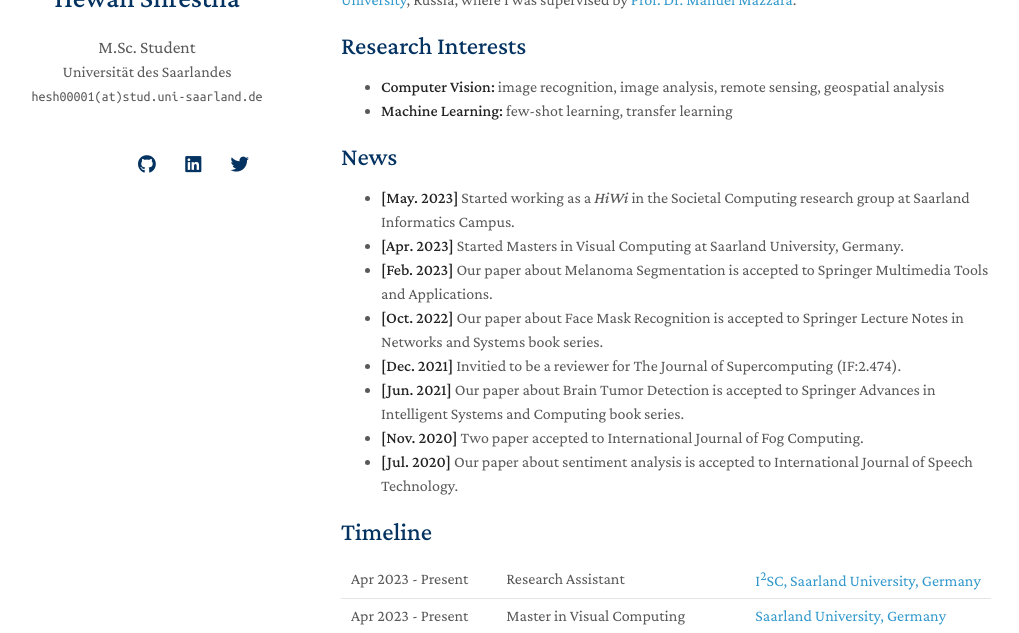
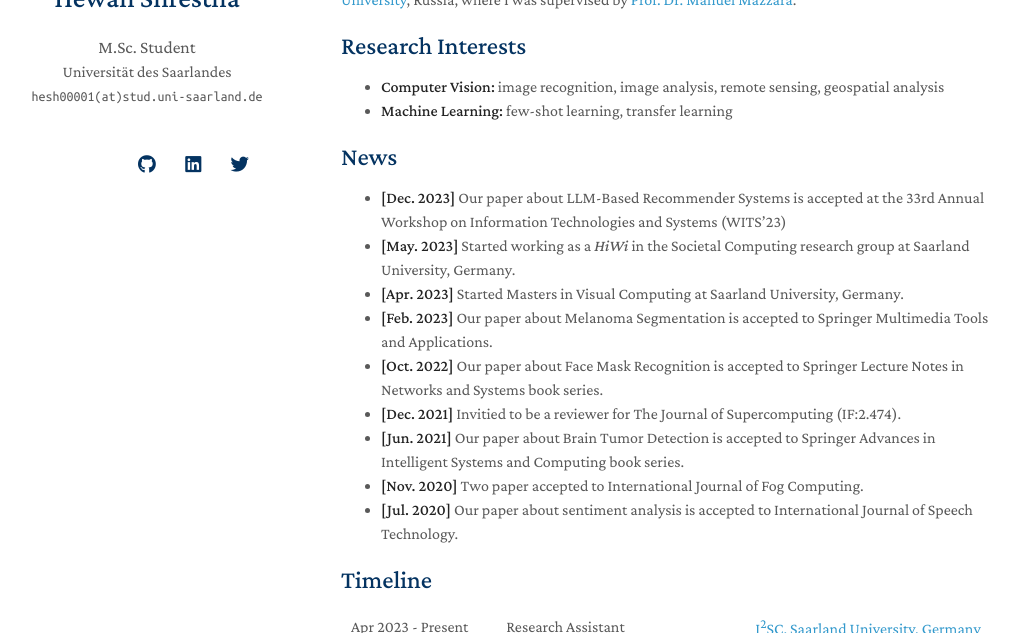
Before and after one commit to hewanshrestha/hewanshrestha.github.io, a Jekyll site: the page built from index.md, in a window 1280 px wide and 900 px high, cut to the strip 267-900 px from the top of the window. Shown: the whole strip, without its empty margins (129-1148 px from the left). Built offline with Jekyll 4.4.1, drawn with Linux system fonts in a browser that asks for light colours; nearby versions of some CDN libraries; a style sheet for code colours, icons or effects is not loaded.

Commit message:
Update index.md

```diff
--- a/index.md
+++ b/index.md
@@ -14,7 +14,8 @@ I received my Bachelors degree in Computer Science and Engineering from <a href=
 
 ## News
 
-- **[May. 2023]** Started working as a <em>HiWi</em> in the Societal Computing research group at Saarland Informatics Campus.
+- **[Dec. 2023]** Our paper about LLM-Based Recommender Systems is accepted at the 33rd Annual Workshop on Information Technologies and Systems (WITS'23)
+- **[May. 2023]** Started working as a <em>HiWi</em> in the Societal Computing research group at Saarland University, Germany.
 - **[Apr. 2023]** Started Masters in Visual Computing at Saarland University, Germany.
 - **[Feb. 2023]** Our paper about Melanoma Segmentation is accepted to Springer Multimedia Tools and Applications.
 - **[Oct. 2022]** Our paper about Face Mask Recognition is accepted to Springer Lecture Notes in Networks and Systems book series.
```
